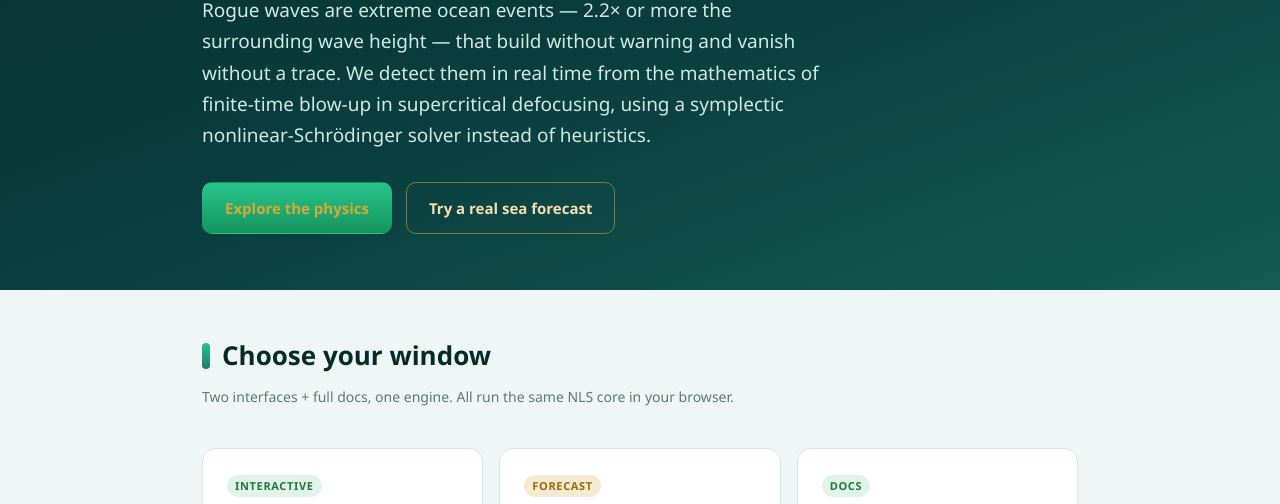
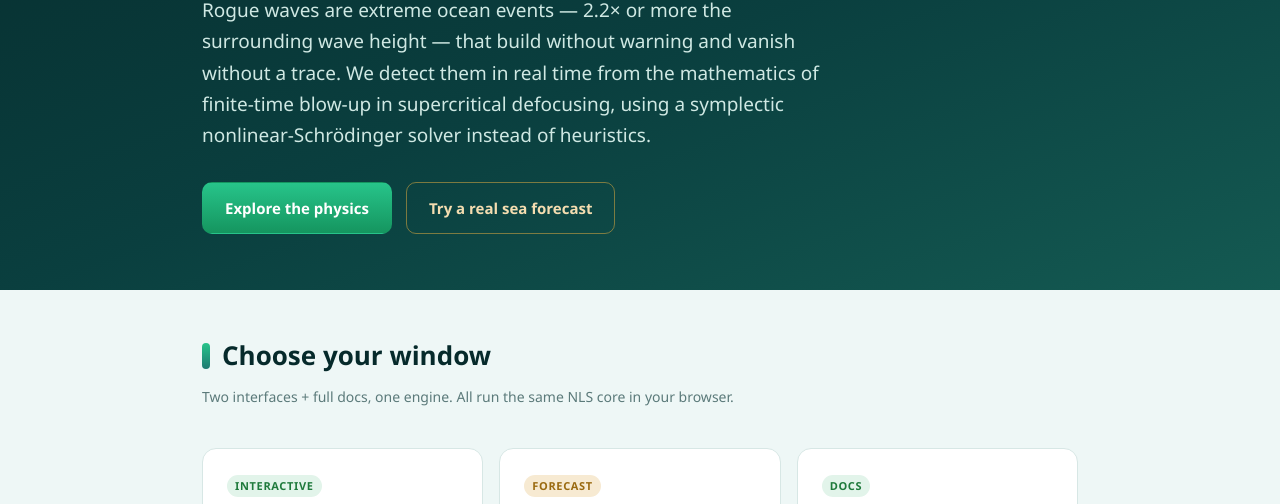
Before and after one commit to jesedv/rogue, a website built with Vite: page education/index.html in a window 1280 px wide. Shown: the part 267-771 px from the top of the page. Built offline with nearby package versions, Linux system fonts and the light colour scheme.

Commit message:
White text on green Explore button

```diff
--- a/education/index.html
+++ b/education/index.html
@@ -135,7 +135,7 @@
           nonlinear-Schrödinger solver instead of heuristics.
         </p>
         <div class="cta">
-          <a class="btn green" style="color:#d9a832" href="/education">Explore the physics</a>
+          <a class="btn green" style="color:#fff" href="/education">Explore the physics</a>
           <a class="btn gold" href="/production">Try a real sea forecast</a>
         </div>
       </div>
```
